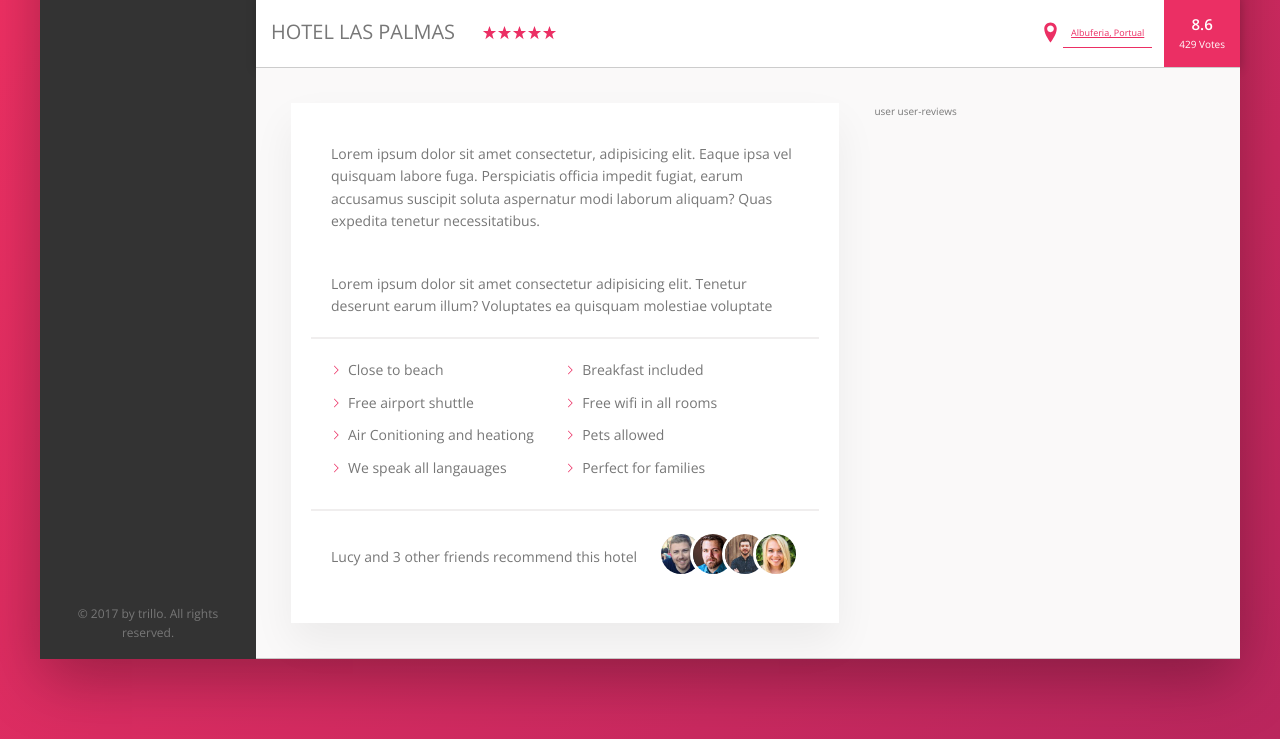
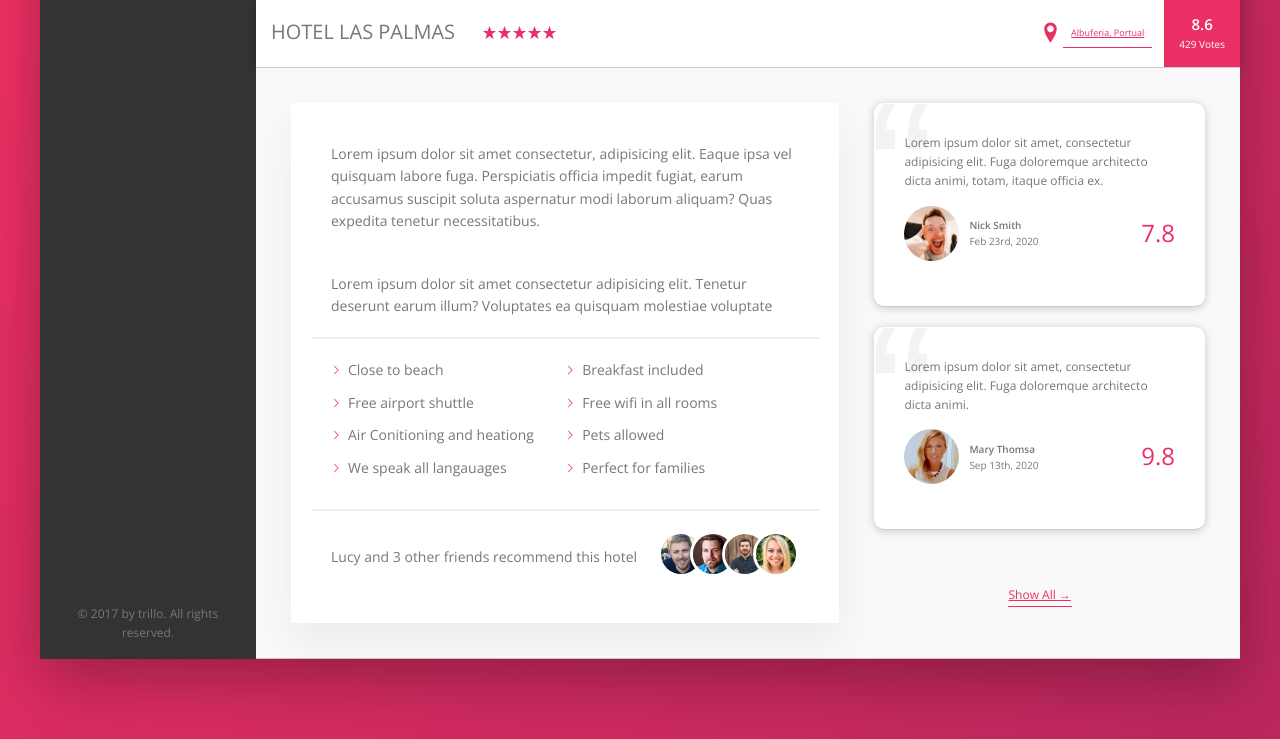
Before and after one commit to anubhavb11/Trillo, a website: page index.html in a window 1280 px wide. Shown: the part 548-1287 px from the top of the page. Drawn offline with nearby package versions, Linux system fonts and the light colour scheme.

Commit message:
reviews added

```diff
--- a/index.html
+++ b/index.html
@@ -104,7 +104,7 @@
                         </figure>
                     </div>
 
-                    <div class="review">
+                    <div class="review-1">
                         <div class="about-hotel">
                             <h1 class="about-hotel__name">
                                 Hotel Las Palmas
@@ -183,9 +183,46 @@
                         </div>
 
                         <div class="user-reviews">
+                            <div class="review">
+                                <blockquote class="review__text">
+                                    Lorem ipsum dolor sit amet, consectetur adipisicing elit. Fuga doloremque architecto dicta animi, totam, itaque officia ex.
+                                </blockquote>
+
+                                <figcaption class="review__user">
+                                    <img src="img/user-1.jpg" alt="" class="review__photo">
+                                    <div class="review__user-box">
+                                        <p class="review__user-name">Nick Smith</p>
+                                        <p class="review__user-date">Feb 23rd, 2020</p>
+                                    </div>
+
+                                    <div class="review__rating">7.8</div>
+                                </figcaption>
+                            </div>
+
+                            <div class="review">
+                                <div class="review__text">
+                                    Lorem ipsum dolor sit amet, consectetur adipisicing elit. Fuga doloremque architecto dicta animi.
+                                </div>
+                                <figcaption class="review__user">
+                                    <img src="img/user-2.jpg" alt="" class="review__photo">
+                                    <div class="review__user-box">
+                                        <p class="review__user-name">Mary Thomsa</p>
+                                        <p class="review__user-date">Sep 13th, 2020</p>
+
+                                    </div>
+                                    <div class="review__rating">9.8</div>
 
 
-                            user user-reviews
+                                </figcaption>
+
+                            </div>
+
+                            <!-- <div class="review__learnmore"> -->
+                                <a href="#" class="btn-inifnite review__btn">Show All <span>&rarr;</span></a>
+
+                            <!-- </div> -->
+
+
                         </div>
 
                     </div>
--- a/sass/_components.scss
+++ b/sass/_components.scss
@@ -210,7 +210,7 @@
     }
 }
 
-.review{
+.review-1{
     display: flex;
     justify-content: space-between;
     // padding: 1.5rem  1.5rem;
@@ -390,4 +390,85 @@
 
 .user-reviews{
     flex: 1;
+    font-size: 1.2rem;
+    display: flex;
+    flex-direction: column;
+    align-items: center;
+
 }
+
+.review{
+
+    padding: 3rem;
+    // flex-direction: column;
+    border-radius: 10px;
+    position: relative;
+    background-color: #fff;
+    border-bottom: .5px solid rgba(1,1,1, .2);
+    box-shadow:  0 .1rem 1rem rgba(1,1,1, .2);
+    z-index: 1;
+    &:not(:last-child){
+        margin-bottom: 2rem;
+    }
+
+    &__photo{
+        border-radius: 50%;
+        height: 5.5rem;
+        margin-right: 1rem;
+
+
+    }
+    &__text{
+        z-index: 100;
+    }
+
+    &__user{
+        display: flex;
+        align-items: center;
+        justify-content: space-between;
+        padding: 1.5rem 0rem;
+
+        &-name{
+            font-weight: 600;
+        }
+         &-box{
+             margin-right: auto;
+             font-size: 1rem;
+         }
+
+
+    }
+
+    &__rating{
+        font-size: 2.4rem;
+        color: var(--c-p);
+    }
+
+    &::before{
+        content: "\201C";
+        position: absolute;
+        top: -3rem;
+        left: -0.6rem;
+        line-height: 1;
+        font-family: sans-serif;
+        font-size: 20rem;
+        color: var(--c-g-l-2);
+        z-index: -1;
+
+
+    }
+
+
+
+    &__btn{
+        font-size: 1.2rem;
+        display: inline-block;
+        // margin-left: 40%;
+        margin-top: 10%;
+        font-family: inherit;
+        padding: .2rem .1rem;
+
+    }
+
+
+}
```
Also changed, not shown: css/style.css.
